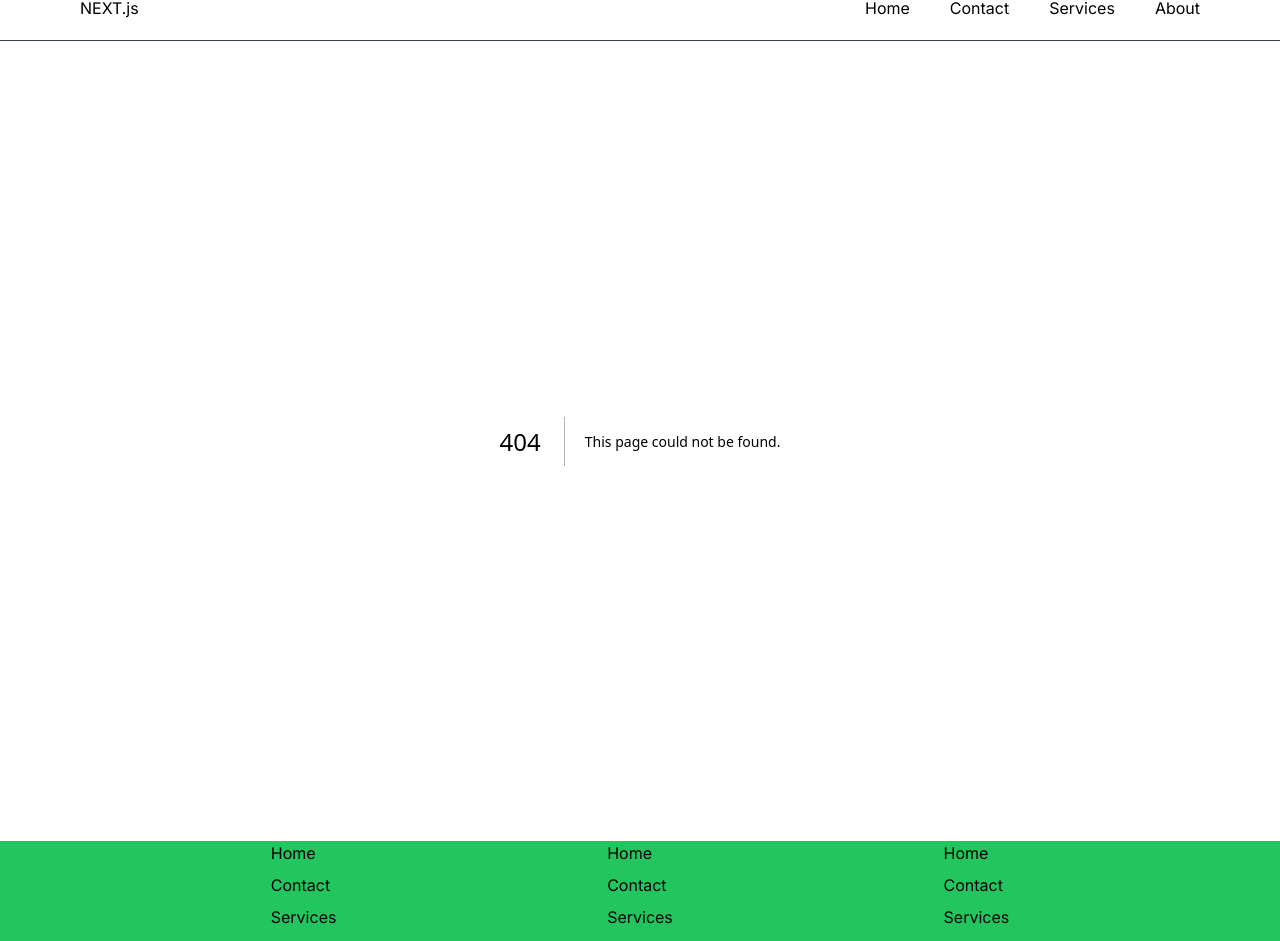
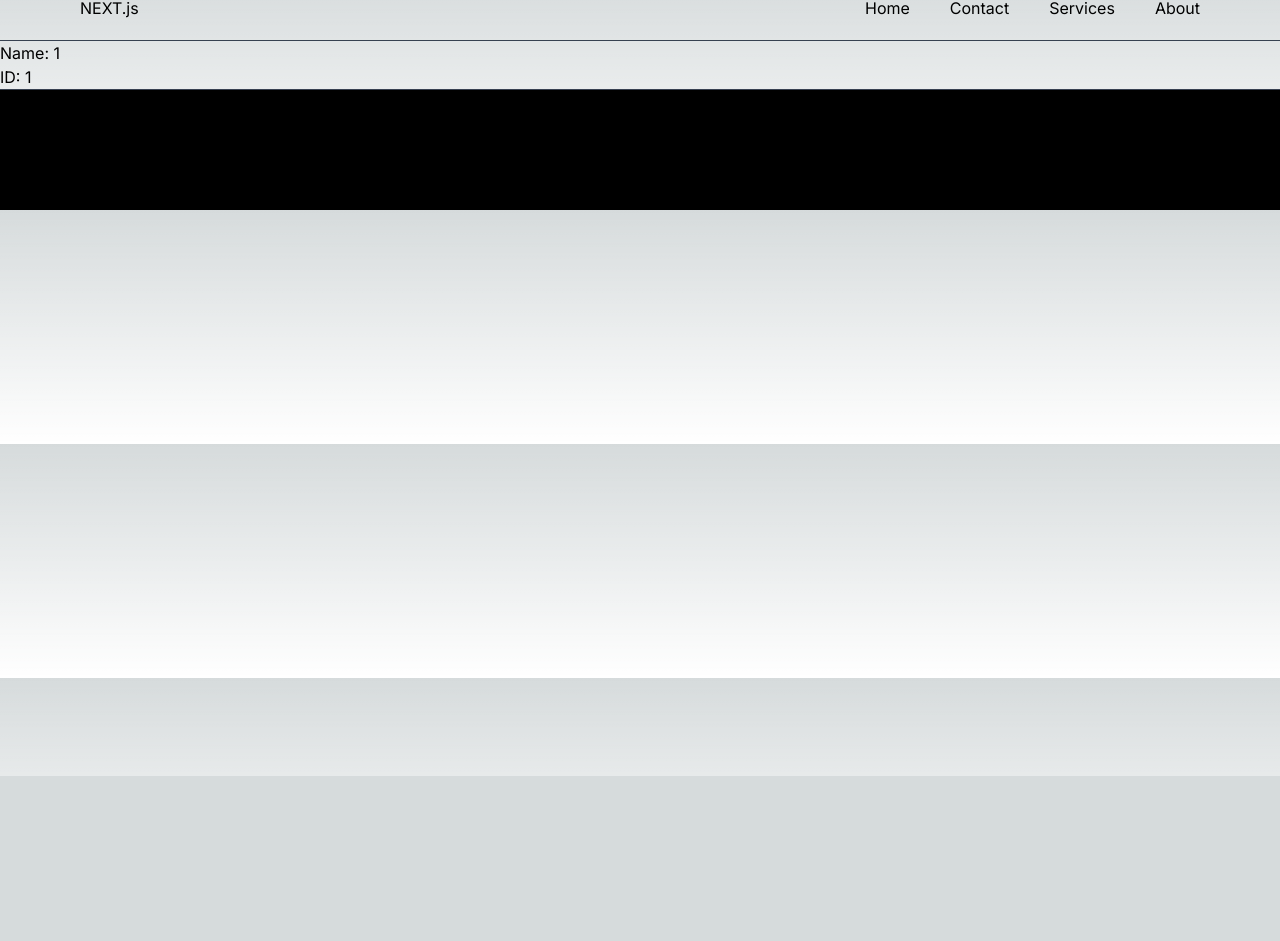
Before and after one commit to drxking/firstnextapp, a Next.js app: page /1/1 in a window 1280 px wide. Before the commit this address had no page. Shown: the part 24-965 px from the top of the page. After the commit the page ends 800 px from the top, so only its background shows below. Built offline with nearby package versions, Linux system fonts and the light colour scheme.

Commit message:
Hlknlksadf

```diff
--- /dev/null
+++ b/app/[name]/[id]/page.jsx
@@ -0,0 +1,12 @@
+import React from 'react'
+
+const Page = ({params}) => {
+  return (
+    <>
+    <div>Name: {params.name}</div>
+    <div>ID: {params.id}</div>
+    </>
+  )
+}
+
+export default Page
--- a/app/layout.jsx
+++ b/app/layout.jsx
@@ -1,7 +1,7 @@
 import { Inter } from "next/font/google";
 import "./globals.css";
 import Navbar from "@/components/Navbar";
-import Footer from "@/components/footer";
+import Footer from "@/components/Footer";
 
 const inter = Inter({ subsets: ["latin"] });
 
--- a/components/Footer.jsx
+++ b/components/Footer.jsx
@@ -1,31 +1,31 @@
 import React from "react";
-
+import Link from "next/link";
 const Footer = () => {
   return (
     <>
-      <footer className="flex items-center justify-evenly bg-green-500">
+      <footer className="flex items-center justify-evenly bg-black border-t border-gray-700">
         <div className="left">
           <ul className="flex flex-col gap-2">
-            <li>Home</li>
+          <Link href="/" >Home</Link>
           <li>Contact</li>
           <li>Services</li>
-            <li>About</li>
+          <Link href="/about">About</Link>
           </ul>
         </div>
         <div className="center">
           <ul className="flex flex-col gap-2">
-            <li>Home</li>
+          <Link href="/" >Home</Link>
           <li>Contact</li>
           <li>Services</li>
-            <li>About</li>
+          <Link href="/about">About</Link>
           </ul>
         </div>
         <div className="right">
           <ul className="flex flex-col gap-2">
-            <li>Home</li>
+          <Link href="/" >Home</Link>
           <li>Contact</li>
           <li>Services</li>
-            <li>About</li>
+          <Link href="/about">About</Link>
           </ul>
         </div>
 
--- a/components/Navbar.jsx
+++ b/components/Navbar.jsx
@@ -4,10 +4,10 @@ import React from "react";
 const Navbar = () => {
   return (
     <>
-      <nav className="flex items-center justify-between px-20 py-5 border-b border-gray-700">
-        <h1>NEXT.js</h1>
+      <nav className="flex items-center justify-between  px-20 py-5 border-b border-gray-700">
+      <Link href="/" >NEXT.js</Link>
         <ul className="flex gap-10">
-            <Link href="/" >Home</Link>
+          <Link href="/" >Home</Link>
           <li>Contact</li>
           <li>Services</li>
           <Link href="/about">About</Link>
```
Lines whose indentation alone changed are shown as unchanged.
